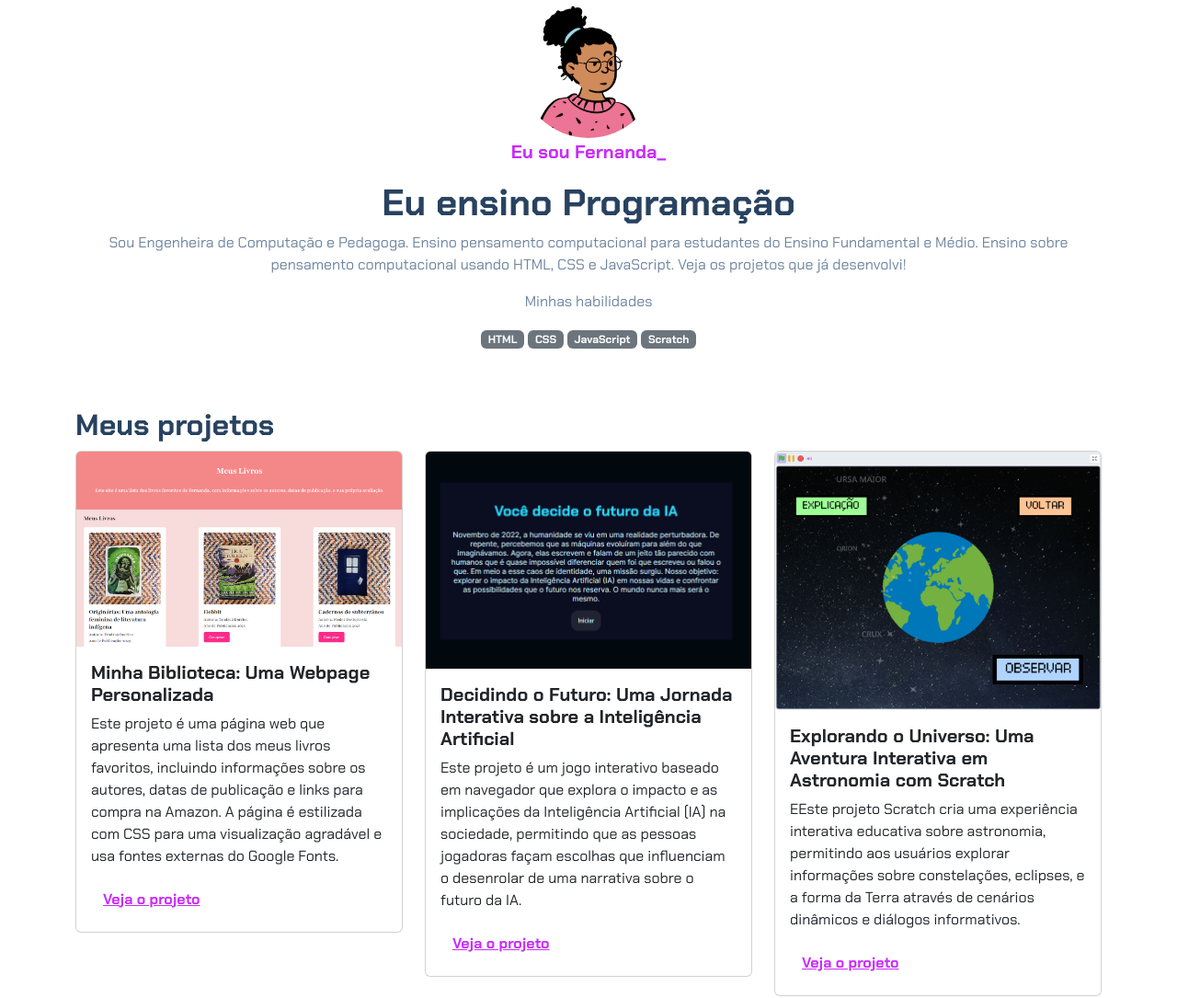
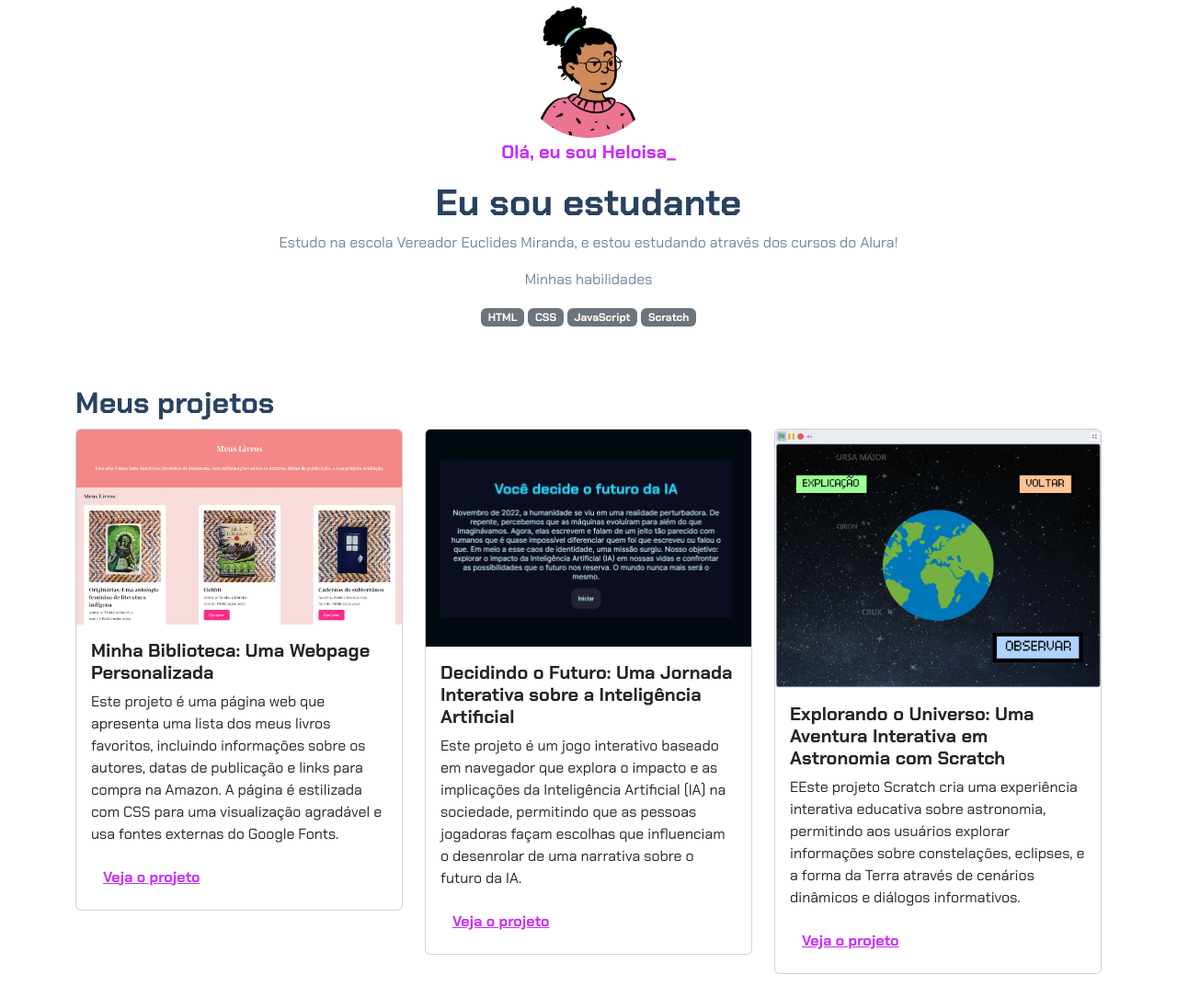
Before and after one commit to helo-silvaa/Portif-lioo, a plain HTML site: page index.html in a window 1280 px wide. Shown: the top 1085 px of the page at 92% size. Drawn offline with nearby package versions, Linux system fonts and the light colour scheme.

Commit message:
index.html

```diff
--- a/index.html
+++ b/index.html
@@ -14,11 +14,9 @@
     <header class="container text-center">
         <img src="img/avatar-perfil.png" alt="avatar da Fernanda" class="rounded-circle" width="150" height="150"
             srcset="">
-        <p class="lead">Eu sou Fernanda_</p>
-        <h1>Eu ensino Programação</h1>
-        <p>Sou Engenheira de Computação e Pedagoga. Ensino pensamento computacional para estudantes do Ensino
-            Fundamental e Médio. Ensino sobre pensamento computacional usando HTML, CSS e JavaScript. Veja os projetos
-            que já desenvolvi!</p>
+        <p class="lead">Olá, eu sou Heloisa_</p>
+        <h1>Eu sou estudante</h1>
+        <p>Estudo na escola Vereador Euclides Miranda, e estou estudando através dos cursos do Alura!</p>
         <p>Minhas habilidades</p>
         <div>
             <p class="badge bg-secondary">HTML</p>
```
